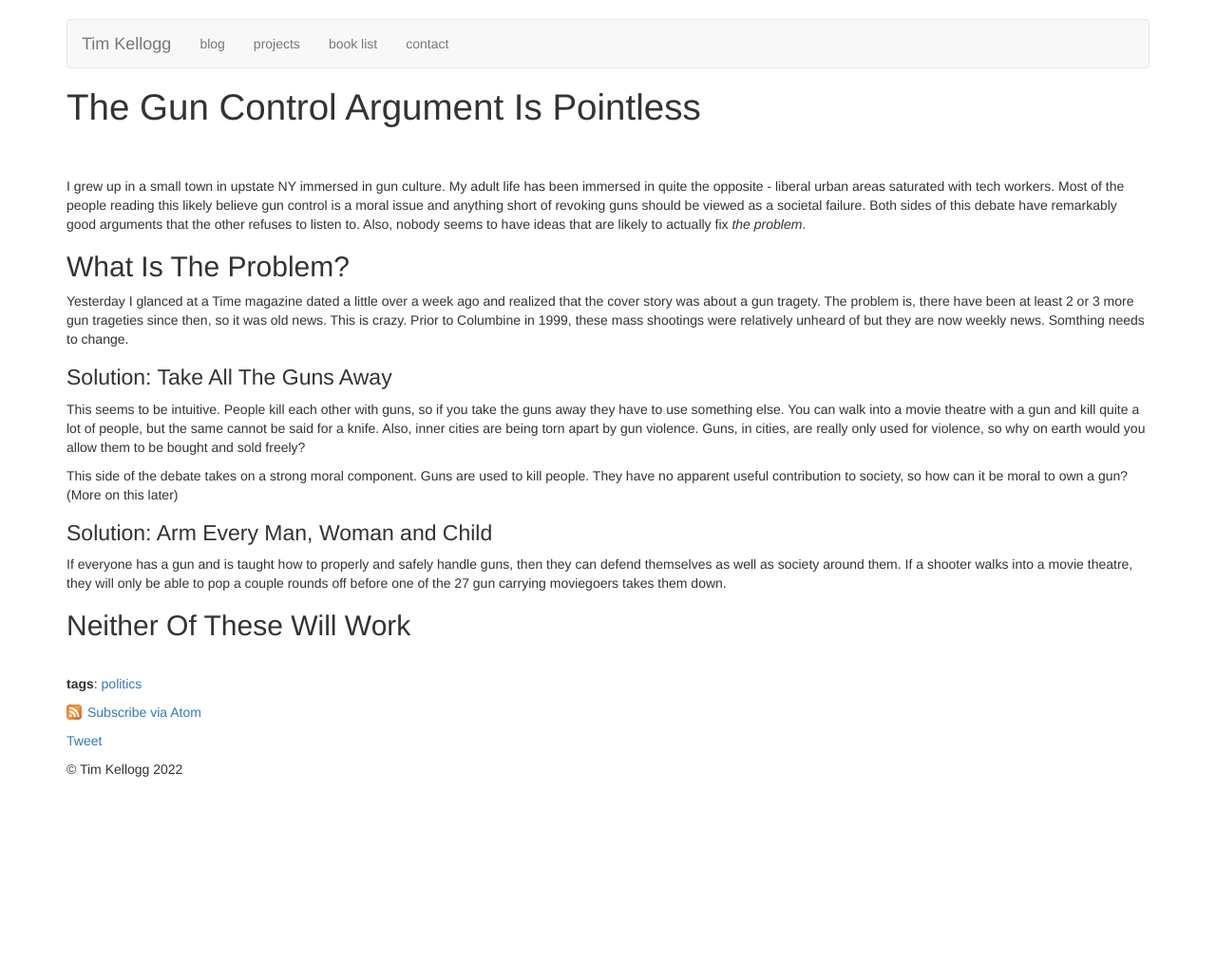
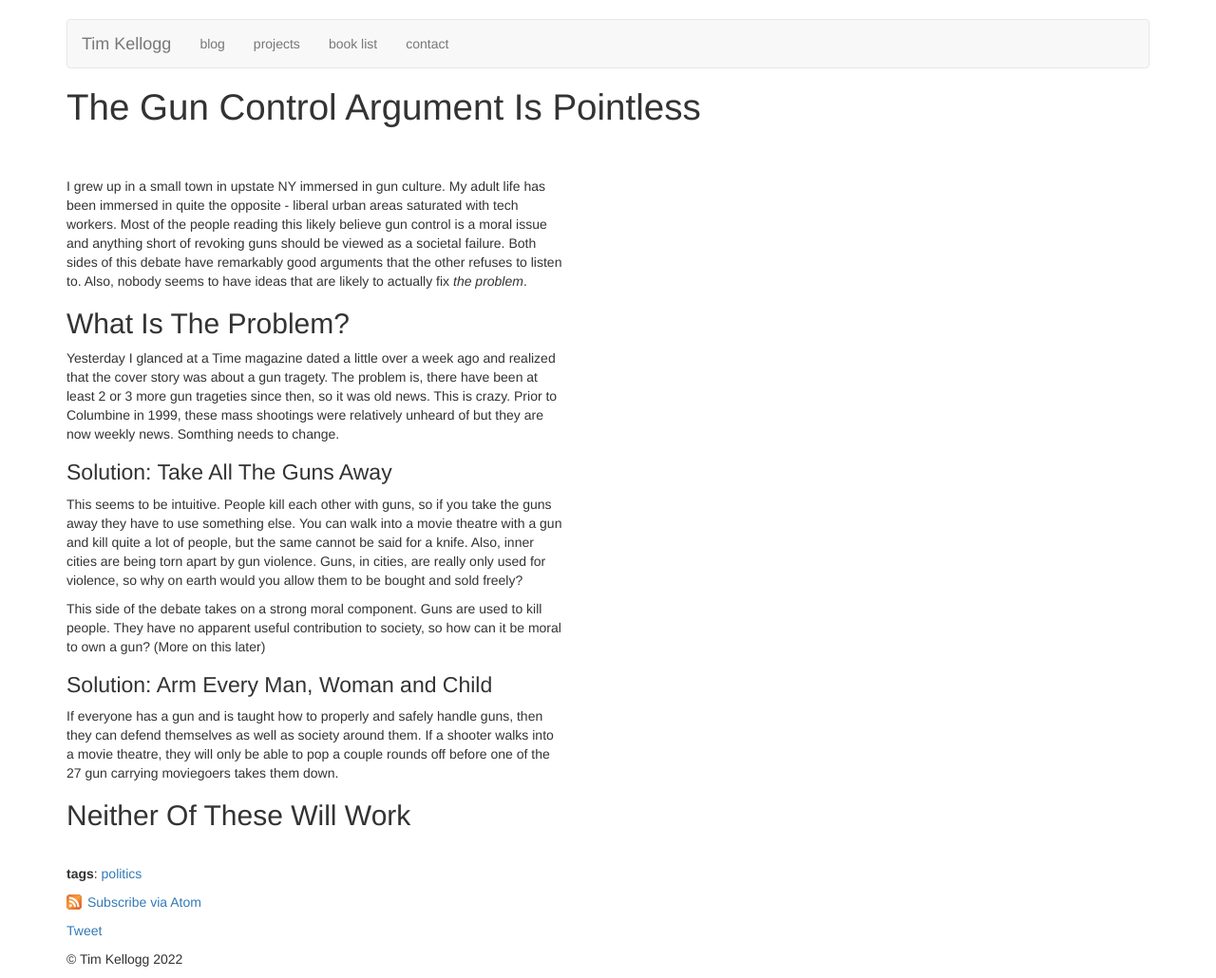
Before and after one commit to tkellogg/tkellogg.github.com, a Jekyll site: the page built from drafts/2015-12-06-gun-control.markdown, in a window 1280 px wide. Shown: the whole page at 95% size. Built offline with Jekyll 4.4.1, drawn with Linux system fonts in a browser that asks for light colours; comment, search, counter and statistics services are not loaded; before the commit the page ends 900 px from its top, so only the background shows below that.

Commit message:
Limit screen width

```diff
--- a/css/screen.css
+++ b/css/screen.css
@@ -69,3 +69,10 @@ blockquote p {
   display: block;
 	margin-bottom: 12pt;
 }
+
+/* from @toastal, "this will limit paragraphs & list items to 67 characters."
+ * Optimial reading length is 55-70 characters.
+ */
+#post :where(p, li) {
+  max-width: 67ch;
+}
```
